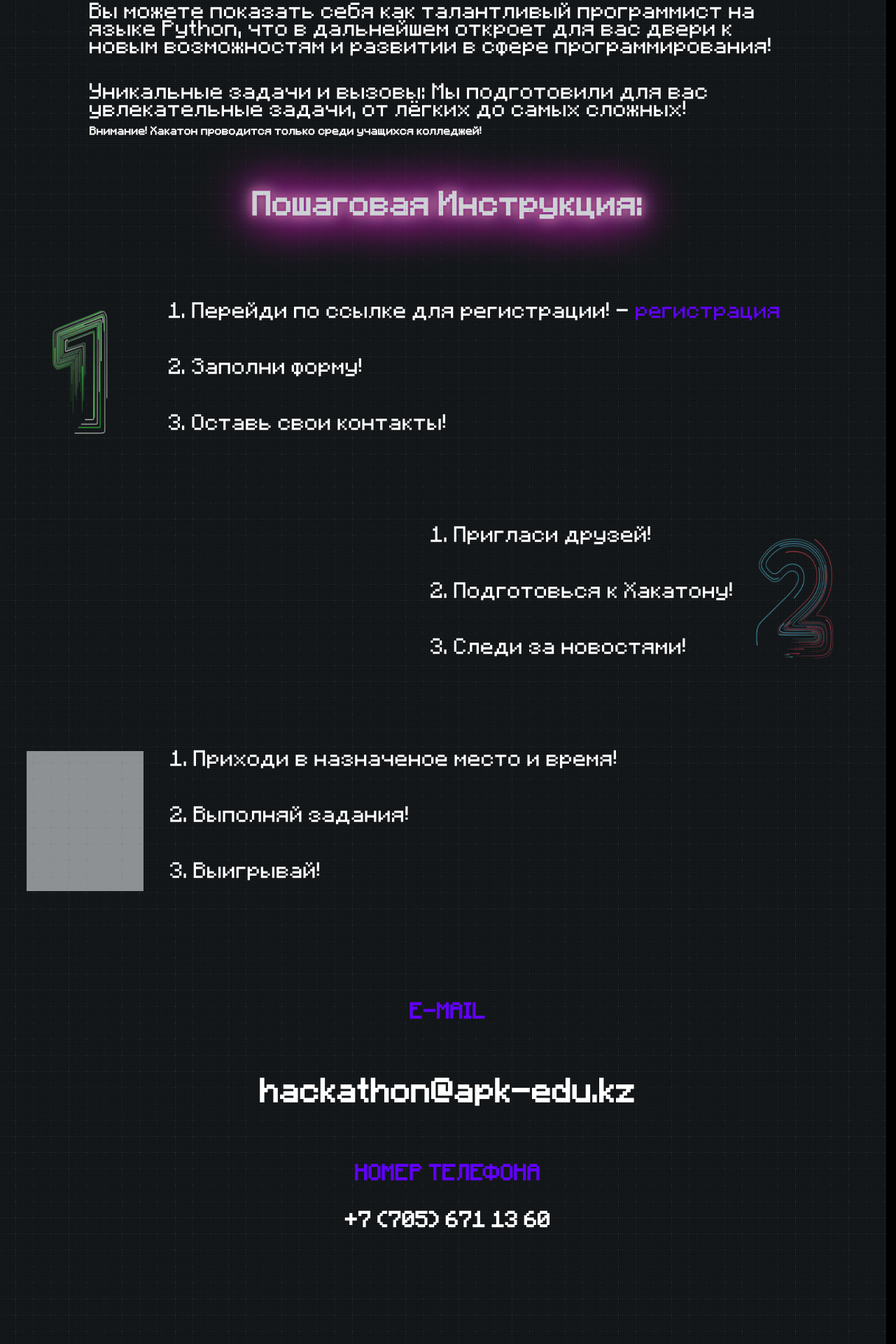
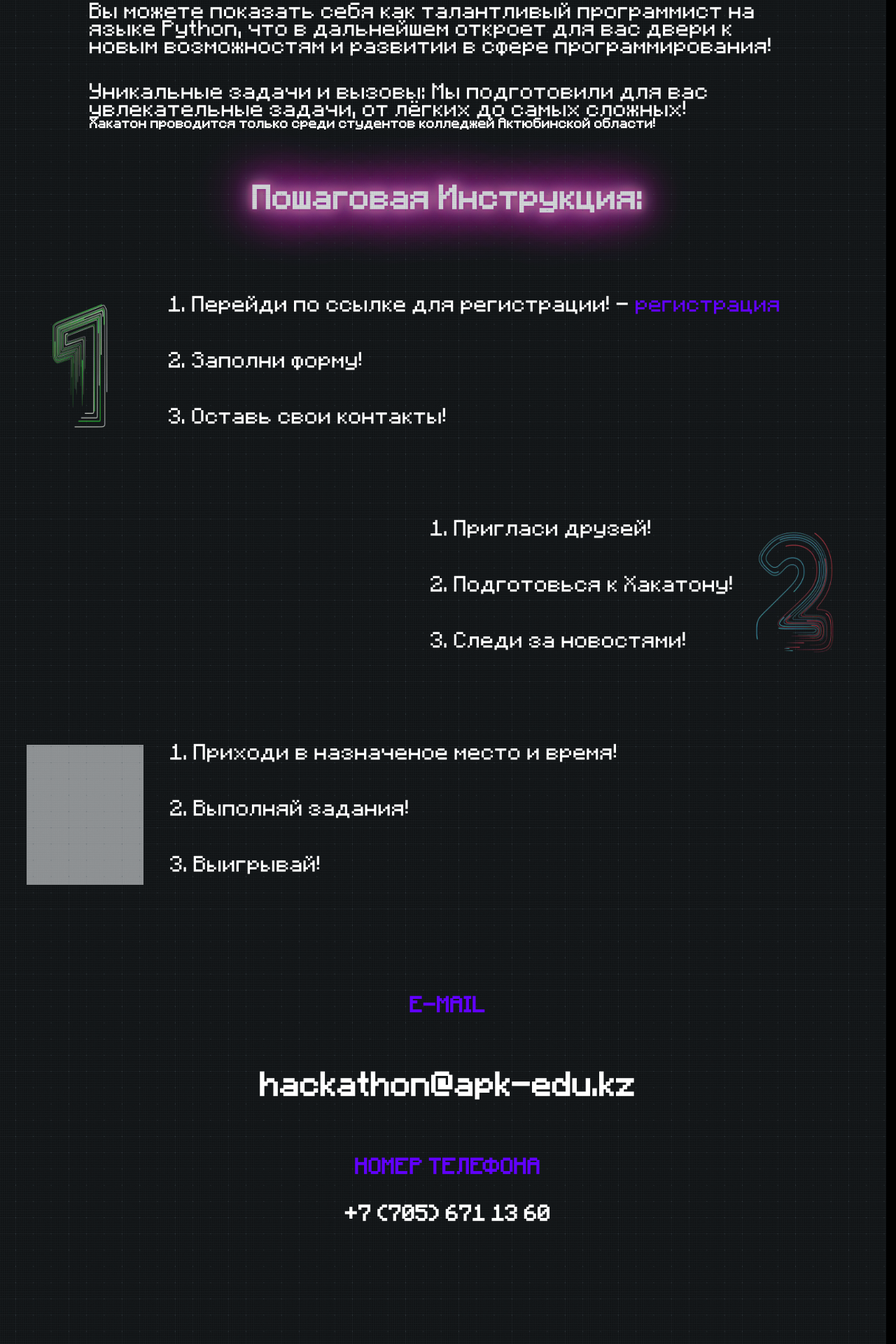
Before and after one commit to QwaQ-dev/Hakaton-main, a PHP site: page / in a window 1280 px wide. Shown: the part 1095-3015 px from the top of the page at 70% size. Run offline with PHP 8.4, Linux system fonts and the light colour scheme; grey boxes are pictures that could not be loaded.

Commit message:
Update index.php

```diff
--- a/index.php
+++ b/index.php
@@ -30,7 +30,7 @@
                 <p class="text_about">Привет, уважаемые кодеры и программисты колледжей Актюбинской области! <br>Мы рады пригласить вас на самое захватывающее событие в мире программирования - хакатон 2023 ! ! ! </p>
                 <p class="text_about">Вы можете показать себя как талантливый программист на языке Python, что в дальнейшем откроет для вас двери к новым возможностям и развитии в сфере программирования!</p>
                 <p class="text_about">Уникальные задачи и вызовы: Мы подготовили для вас увлекательные задачи, от лёгких до самых сложных!</p>
-                <h5 class="subscript">Внимание! Хакатон проводится только среди учащихся колледжей!</h5>
+                <h4 class="subscript">Хакатон проводится только среди студентов колледжей Актюбинской области!</h4>
             </div>
         </div>
         <div class="instr">
```
